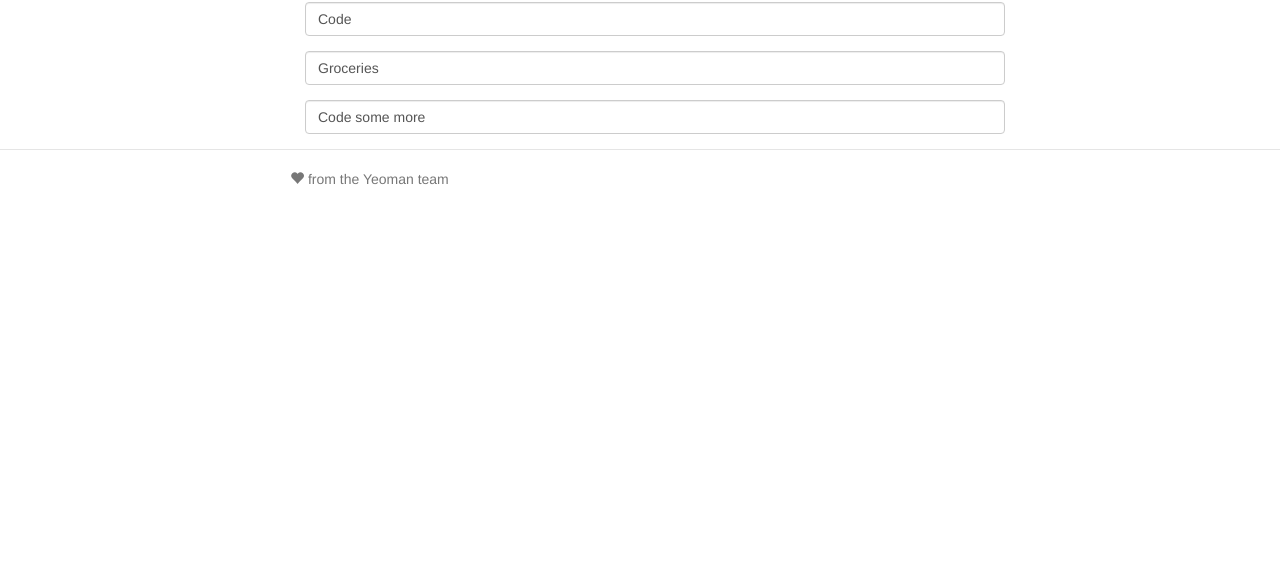
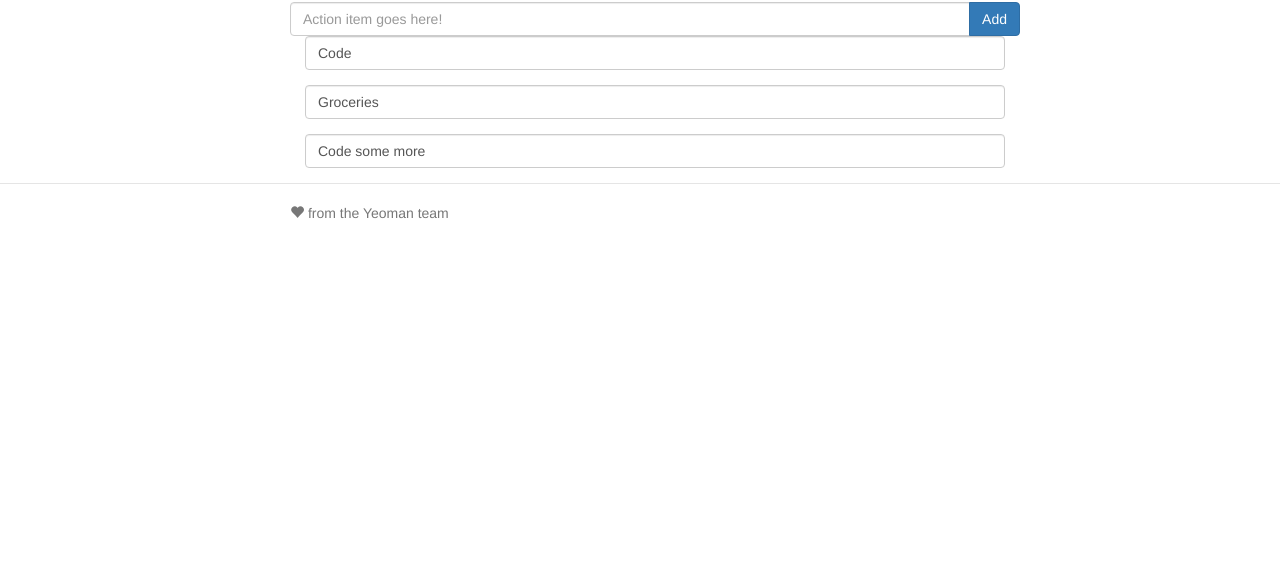
Before and after one commit to rachelcolby11/My-To-Do, a website: page app/index.html in a window 1280 px wide. Shown: the part 224-800 px from the top of the page. Drawn offline with nearby package versions, Linux system fonts and the light colour scheme; some packages are replaced by stand-ins of ours; files that its build step writes are made by us from their sources.

Commit message:
Create form for user to add To-Do's

```diff
--- a/app/views/main.html
+++ b/app/views/main.html
@@ -1,6 +1,20 @@
 <div class="container">
   <h2>Lots to do!</h2>
   <h1>My To-Do's</h1>
+
+<!--   To-Do's input form -->
+  <form role="form" ng-submit="addTodo()">
+    <div class="row">
+      <div class="input-group">
+        <input type="text" ng-model="todo" placeholder="Action item goes here!" class="form-control">
+        <span class="input-group-btn">
+          <input type="submit" class="btn btn-primary" value="Add">
+        </span>
+      </div>
+    </div>
+  </form>
+
+  <!--   List of To-Do's -->
   <p class="form-group" ng-repeat="todo in todos">
     <input type="text" ng-model="todo" class="form-control">
   </p>
```
